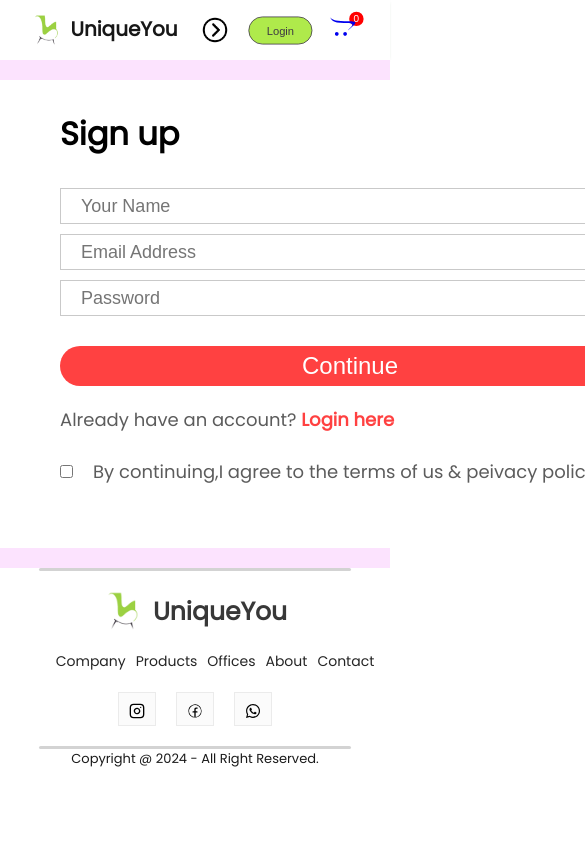
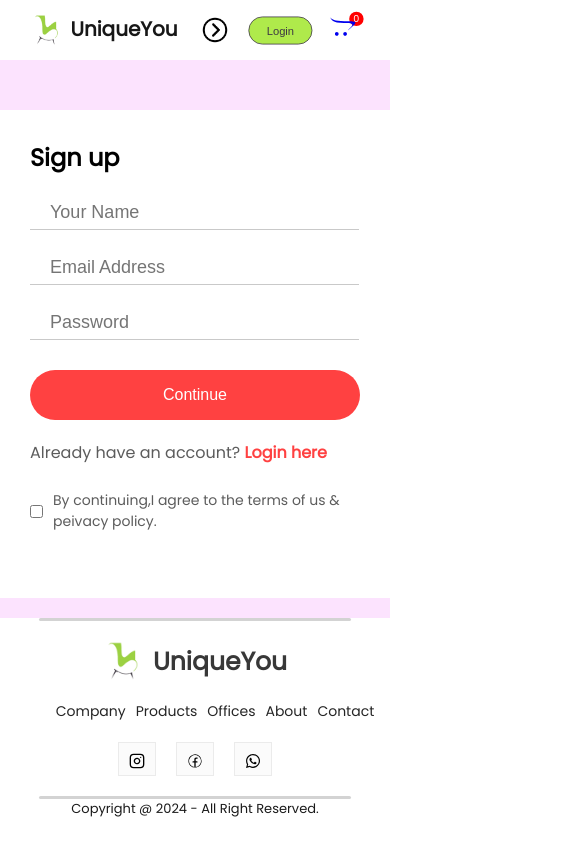
Before and after one commit to WasanaS1/Ferniture_WebApp, a React (Create React App) app in the folder frontend/: page /login in a window 390 px wide. Shown: the top 849 px of the page, 585 px wide, since content can reach past the window. Built offline with nearby package versions, Linux system fonts and the light colour scheme.

Commit message:
Add login page media query

```diff
--- a/frontend/src/Pages/CSS/Loginsignup.css
+++ b/frontend/src/Pages/CSS/Loginsignup.css
@@ -23,7 +23,8 @@
     height: 32px;
     width: 100%;
     padding-left:20px ;
-    border: 1px solid #c9c9c9;
+    border: none;
+    border-bottom: 1px solid #c9c9c9;
     outline: none;
     color: #5c5c5c;
     font-size: 18px;
@@ -59,3 +60,49 @@
     font-size: 18px;
     font-weight: 500;
 }
+@media (max-width:1280px){
+    .loginsignup{
+        padding-top: 50px;
+    }
+    .loginsignup-container{
+        width: auto;
+        max-width: 500px;
+        max-height: 500px;
+    }
+    .loginsignup-container h1{
+        margin: 10px 0px;
+    }
+    .loginsignup-fields{
+        gap: 20px;
+        margin-top: 20px;
+    }
+    .loginsignup-fields input {
+        width: 93%;
+    }
+    .loginsignup-container button{
+        width: 100%;
+    }
+    .loginsignup-login{
+        font-size: 16px;
+    }
+    .loginsignup-agree{
+        font-size: 14px;
+        gap: 10px;
+    }
+}
+@media (max-width:800px){
+    .loginsignup-container{
+        padding: 20px 30px;
+    }
+    .loginsignup-container h1{
+    font-size: 24px;
+    }
+    .loginsignup-fields{
+        margin-top: 20px;
+    }
+
+    .loginsignup-container button {
+        height: 50px;
+        font-size: 16px;
+    }
+}
```
